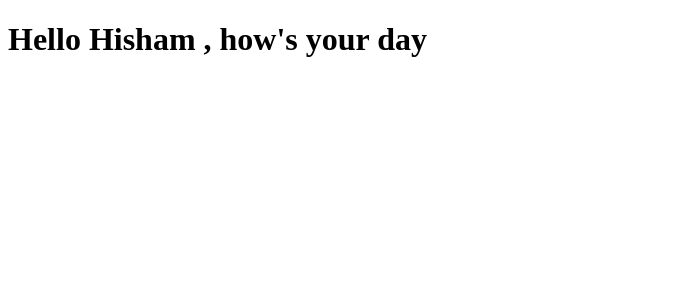
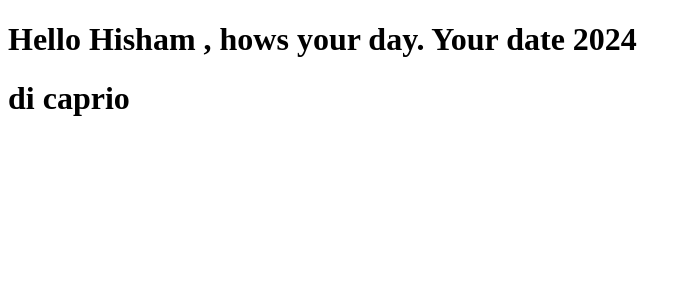
Before and after one commit to dulfackerhisham/react-typescript, a React (Vite) app: page / in a window 1280 px wide. Shown: the top 300 px of the page, without its empty margins (0-692 px from the left). Built offline with nearby package versions, Linux system fonts and the light colour scheme.

Commit message:
typing object array

```diff
--- a/src/App.tsx
+++ b/src/App.tsx
@@ -1,11 +1,18 @@
 import './App.css'
 import Greet from './components/Greet';
+import { Person } from './components/Person';
+
 
 function App() {
+  const userName = {
+    fname: 'di',
+    lname: 'caprio',
+  }
 
   return (
     <div className='App'>
-      <Greet name="Hisham"/>
+      <Greet name="Hisham" messageCount={2024} isLoggedIn={true}/>
+      <Person name={userName}/>
     </div>
   )
 }
--- a/src/components/Greet.tsx
+++ b/src/components/Greet.tsx
@@ -1,11 +1,18 @@
 type GreetProps = {
-    name: string
+    name: string,
+    messageCount: number,
+    isLoggedIn: boolean
 };
 
 const Greet = (props: GreetProps) => {
     return(
         <div>
-            <h1>Hello {props.name} , how's your day</h1>
+
+            <h1>
+            {
+                props.isLoggedIn ? ` Hello ${props.name} , hows your day. Your date ${props.messageCount}` : 'welcome guest'
+            }
+                </h1>
         </div>
     )
 }
--- /dev/null
+++ b/src/components/Person.tsx
@@ -0,0 +1,15 @@
+type PersonProps = {
+    name: {
+        fname: string,
+        lname: string,
+    }
+
+}
+
+export const Person = (props: PersonProps) => {
+    return(
+        <div>
+            <h1>{props.name.fname} {props.name.lname}</h1>
+        </div>
+    )
+}
```
